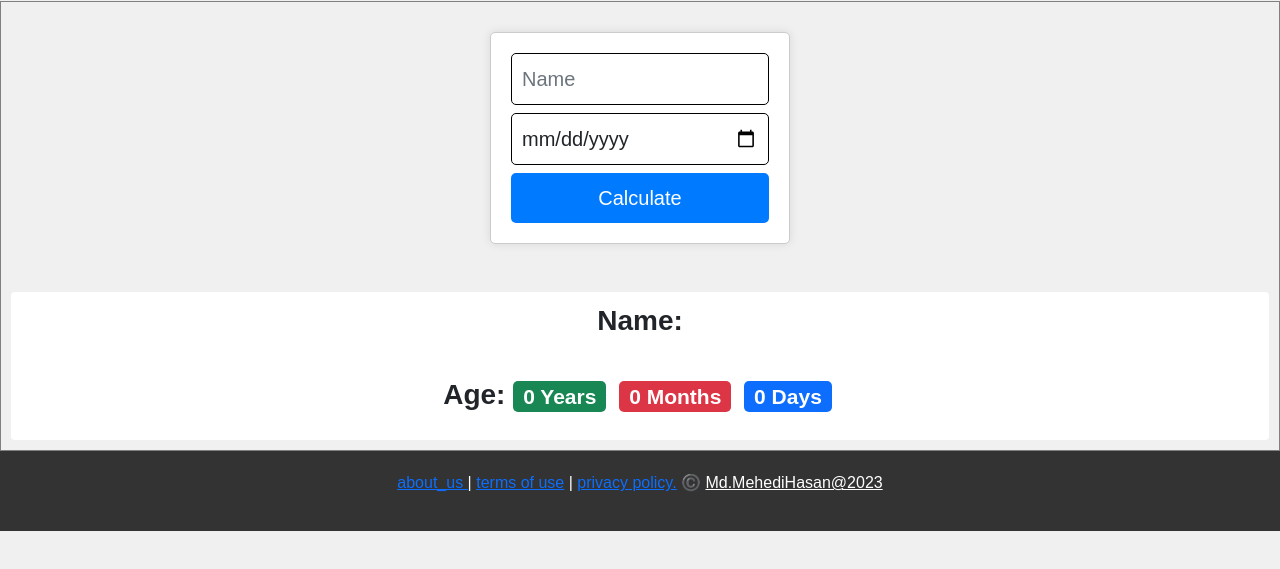
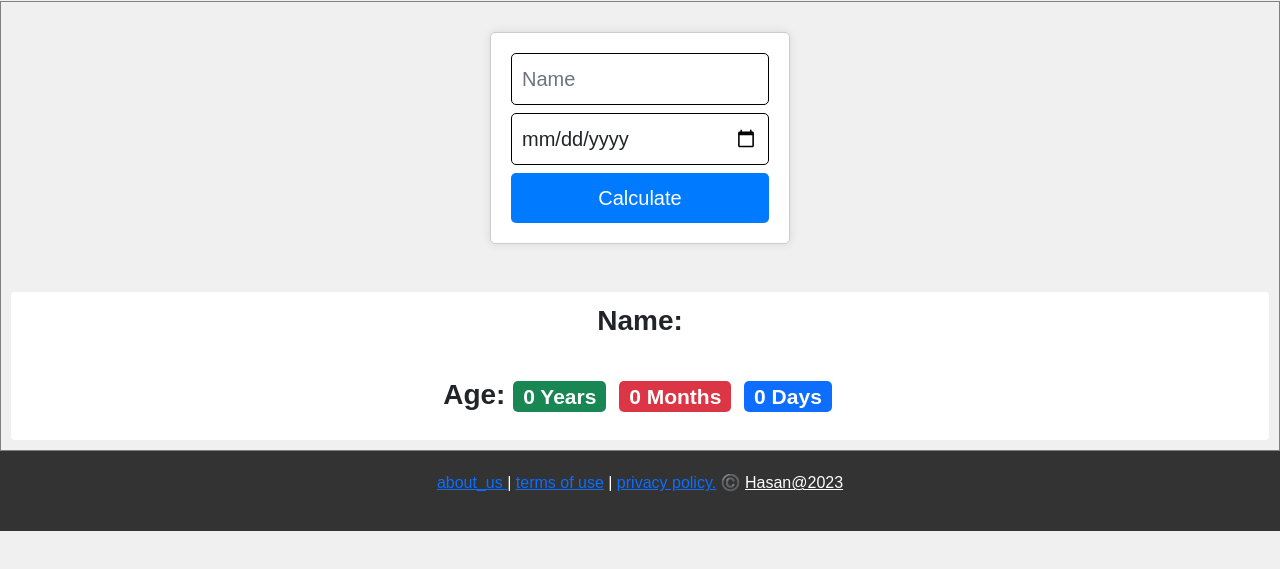
Before and after one commit to Mehedi529/age-calculator, a plain HTML site: page index.html in a window 1280 px wide. Shown: the part 65-634 px from the top of the page. Drawn offline with nearby package versions, Linux system fonts and the light colour scheme.

Commit message:
update v1

```diff
--- a/index.html
+++ b/index.html
@@ -76,7 +76,7 @@
 				<a href="aboutUs.html" target="-blank"><u> about_us </u></a> |
 				<a href="termsOfUse.html" target="_blank"><u>terms of use</u></a> |
         <a href="privacyPolicy.html" target="_blank"><u>privacy policy.</u></a>
-        ©️ <u>Md.MehediHasan@2023</u>
+        ©️ <u>Hasan@2023</u>
 
 			  </p>
     </footer>
```
